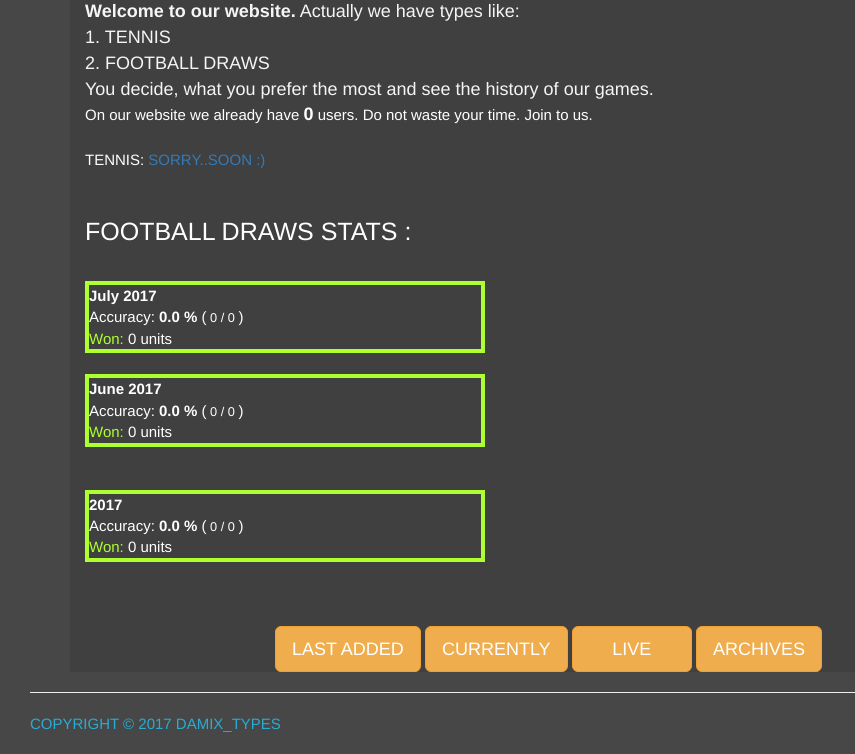
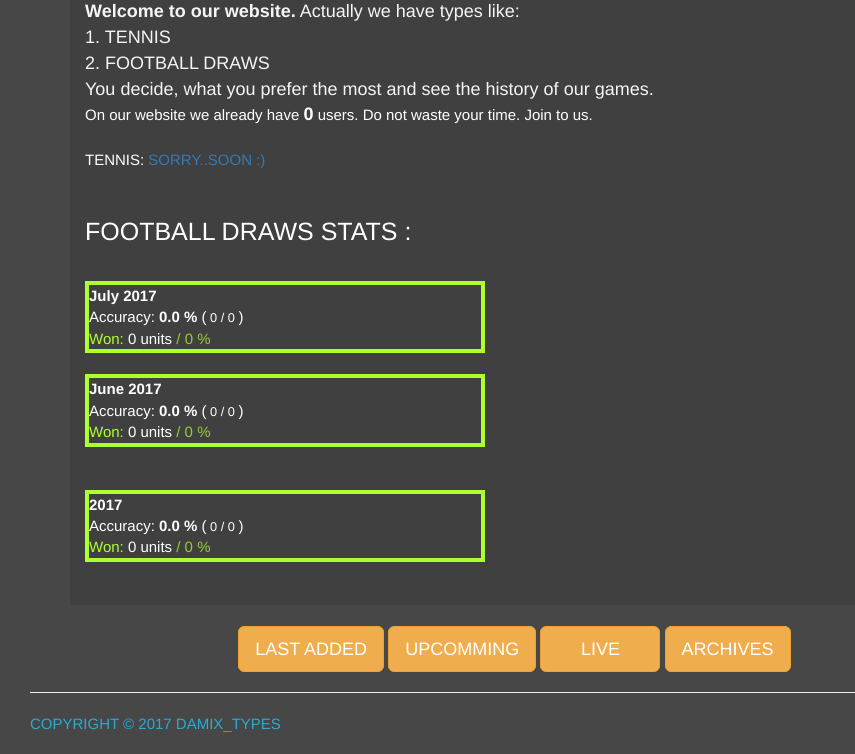
Before and after one commit to dumel93/project-, a Django app: page /index in a window 1280 px wide. Shown: the part 227-981 px from the top of the page, without its empty margins (0-855 px from the left). Run offline with Django 3.2, Linux system fonts and the light colour scheme; a user stored in the database is signed in; tables that the repository leaves empty hold one stand-in row (values such as "Sample post"); some libraries are stand-ins or nearby versions.

Commit message:
finished all v.1

```diff
--- a/type_page/admin.py
+++ b/type_page/admin.py
@@ -10,7 +10,7 @@
 class FootBallTypeAdmin(admin.ModelAdmin):
 
 
-    fields = ['first_team','second_team','date_game','draw','league','course','bet','is_ended']
+    fields = ['first_team','second_team','date_game','draw','league','course','bet','is_ended','retired']
 
 
 
--- a/type_page/models.py
+++ b/type_page/models.py
@@ -21,19 +21,26 @@
     course=models.DecimalField(max_digits=5,decimal_places=2)
     comments=models.CharField(max_length=128, null=True)
     bet=models.IntegerField()
-
+    retired=models.BooleanField(default=False)
 
 
     class Meta :
         ordering=['date_game']
 
 
+
+
     @property
     def total(self):
+
+
         if self.is_ended == True:
-            if self.draw == True:
-                return self.bet*(self.course-1)
-            return (self.bet)*(-1)
+            if self.retired == False:
+                if self.draw == True:
+                    return self.bet*(self.course-1)
+                return (self.bet)*(-1)
+            else:
+                return 0
         return self.bet*(self.course-1)
 
 
--- a/type_page/static/type_page/style.css
+++ b/type_page/static/type_page/style.css
@@ -22,6 +22,8 @@
     clear: both;
 
 }
+
+
 
 div.logo{
 
@@ -155,10 +157,6 @@
 
 
 
-
-
-
-
 .month_lost{
 
     border: solid 4px darkred;
@@ -206,12 +204,21 @@
     width: 400px;
 }
 
+div.bet_day_retired{
+
+    width: 400px;
+    border: solid 4px mediumblue;
+}
+
+
 
 div.bet_day_won{
 
     width: 400px;
     border: solid 4px greenyellow;
 }
+
+
 
 div.summary{
 
--- a/type_page/templates/type_page/base.html
+++ b/type_page/templates/type_page/base.html
@@ -102,7 +102,7 @@
                    <div class="col-md-offset-2" >
 
             <a  href="{% url 'last-added' %}" class ="btn btn-warning btn-lg"> LAST ADDED  </a>
-            <a  href="{% url 'currently' %}"  class ="btn btn-warning btn-lg"> CURRENTLY </a>
+            <a  href="{% url 'currently' %}"  class ="btn btn-warning btn-lg"> UPCOMMING </a>
             <a  href="{% url 'unresolved' %}" class ="btn btn-warning btn-lg", style="width:120px">     LIVE   </a>
             <a   href="{% url 'draw-history' %}" class ="btn btn-warning btn-lg "> ARCHIVES </a>
 
--- a/type_page/templates/type_page/currently.html
+++ b/type_page/templates/type_page/currently.html
@@ -2,7 +2,7 @@
 
 
 {% block currently %}
-    <H2>CURRENTLY TYPES</H2>
+    <H2>UPCOMMING TYPES</H2>
 <span>Current Time :  {{ now }}</span><br>
         <br>
     {% for type in currently_types %}
--- a/type_page/templates/type_page/index.html
+++ b/type_page/templates/type_page/index.html
@@ -1,5 +1,4 @@
 {% extends 'type_page/base.html' %}
-
 
 
 
@@ -25,66 +24,73 @@
 {% block draw %}
 
 
-    {% if sum_t >= 0 %}
+
+
+    {% if total_t >= 0 %}
 
     <br>
     <div class="month_won" ><strong>{{ month }} {{ this_year }}</strong><br>
         Accuracy:<span class="m"> <strong> {{ accuracy|floatformat:"1" }} %</strong> </span>
             (<small> {{ draws_ok_t }} / {{ draws_t }} </small>)<br>
-    <span class="total_won">Won:</span> <span class="sum_t"> {{ sum_t }} units</span>
-    </div> <br>
-
+    <span class="total_won">Won:</span> <span class="sum_t"> {{ total_t }} units</span>
+        <span style="color:yellowgreen"> / {{ yields_t }} %</span></div>
+<br>
     {% endif %}
 
-    {% if  sum_t  < 0 %}
+    {% if  total_t  < 0 %}
 
     <br>
     <div class="month_lost" ><strong>{{ month }} {{ this_year }}</strong><br>
         Accuracy:<span class="m"> <strong> {{ accuracy|floatformat:"1" }} %</strong> </span>
             (<small> {{ draws_ok_t }} / {{ draws_t }} </small>)<br>
-    <span class="total_lost">LOST:</span> <span class="sum_t"> {{ sum_t }} units</span>
+    <span class="total_lost">LOST:</span> <span class="sum_t"> {{ total_t }} units</span>
+        <span style="color:darkred"> / {{ yields_t }} %</span></div>
     </div> <br>
 
     {% endif %}
 
 
-    {% if sum_p  >= 0 %}
+    {% if total_p  >= 0 %}
 
     <div class="prev_month_won" ><strong>{{ prev_month_name }} {{ this_year }}</strong><br>
     Accuracy:<span class="pm"> <strong> {{ accuracy_p|floatformat:"1" }} %</strong></span>
             (<small> {{ draws_ok_p }} / {{ draws_p }} </small>)<br>
-        <span class="total_won">Won:</span> {{ sum_p }} units
-    </div><br><br>
+        <span class="total_won">Won:</span> {{ total_p }} units
+         <span style="color:yellowgreen"> / {{ yields_p }} %</span></div>
+    <br><br>
 
     {% endif %}
 
 
 
-    {% if sum_p  < 0 %}
+    {% if total_p  < 0 %}
     <div class="prev_month_lost" ><strong>{{ prev_month_name }} {{ this_year }}</strong><br>
     Accuracy:<span class="pm"> <strong> {{ accuracy_p|floatformat:"1" }} %</strong></span>
             (<small> {{ draws_ok_p }} / {{ draws_p }} </small>)<br>
-        <span class="total_lost">LOST:</span> {{ sum_p }} units
-    </div><br><br>
+        <span class="total_lost">LOST:</span> {{ total_p }} units
+        <span style="color:darkred"> / {{ yields_p }} %</span></div>
+    <br><br>
     {% endif %}
 
 
-    {% if  sum_y >= 0 %}
+    {% if  total_y >= 0 %}
 
     <div class="year_won" ><strong>{{ this_year }}</strong><br>
     Accuracy:<span class="y"><strong> {{ accuracy_y|floatformat:"1" }} %</strong></span>
         (<small> {{ draws_ok_y }} / {{ draws_y }} </small>)<br>
-    <span class="total_won">Won:</span> {{ sum_y }} units
+    <span class="total_won">Won:</span> {{ total_y }} units
+        <span style="color:yellowgreen"> / {{ yields_y }} %</span></div>
     </div><br>
 
     {% endif %}
 
 
-    {% if  sum_y  < 0 %}
+    {% if  total_y  < 0 %}
     <div class="year_lost" ><strong>{{ this_year }}</strong><br>
     Accuracy:<span class="y"><strong> {{ accuracy_y|floatformat:"1" }} %</strong></span>
         (<small> {{ draws_ok_y }} / {{ draws_y }} </small>)<br>
-    <span class="total_lost">LOST:</span> {{ sum_y }} units
+    <span class="total_lost">LOST:</span> {{ total_y }} units
+        <span style="color:darkred"> / {{ yields_y }} %</span></div>
     </div><br>
     {% endif %}
 
--- a/type_page/templates/type_page/menu.html
+++ /dev/null
@@ -1 +0,0 @@
-{% extends 'type_page/base.html' %}
--- a/type_page/templates/type_page/user_form.html
+++ b/type_page/templates/type_page/user_form.html
@@ -6,7 +6,7 @@
     <form action="" method="POST">{% csrf_token %}
 
         {{ form.as_p }}
-        <input type="submit" class ="btn btn-warning btn-sm" value="Create new " />
+        <input type="submit"  value="Create new " />
     </form>
 </div>
 {% endblock %}
--- a/type_page/views.py
+++ b/type_page/views.py
@@ -18,7 +18,7 @@
     def get(self, request):
         form = UserLoginForm()
         users = User.objects.count() - 1
-
+        now=datetime.now()
         this_year = datetime.now().year
         this_month = datetime.now().month
         today = datetime.now()
@@ -30,17 +30,18 @@
         prev_month = datetime.strptime(str(prev_month_nb), '%m')
         prev_month_name=datetime.strftime(prev_month, '%B')
 
-        draws_ok_t=len(FootballType.objects.filter(date_game__range=[start, end], draw=True).filter(is_ended=True))
+        draws_ok_t=len(FootballType.objects.filter(date_game__range=[start, end]).filter(draw=True).filter(is_ended=True))
         draws_t=len(FootballType.objects.filter(date_game__range=[start, end]).filter(is_ended=True))
         sum_t=0
-        for types in FootballType.objects.filter(date_game__range=[start, end]).filter(is_ended=True).all():
-            sum_t += types.total
+        for types in FootballType.objects.filter(date_game__range=[start, end]).filter(is_ended=True):
+            sum_t += types.bet
 
         draws_ok_y = len(FootballType.objects.filter(date_game__year=this_year, draw=True).filter(is_ended=True))
         draws_y = len(FootballType.objects.filter(date_game__year=this_year).filter(is_ended=True))
+
         sum_y=0
         for types_y in FootballType.objects.filter(date_game__year=this_year).filter(is_ended=True).all():
-            sum_y += types_y.total
+            sum_y += types_y.bet
 
         draws_ok_p = len(FootballType.objects.filter(date_game__range=[date(this_year, this_month-1, 1),
                                                                        date(this_year, this_month-1, 30)], draw=True)
@@ -49,10 +50,10 @@
                                                                        date(this_year, this_month-1, 30)])
                       .filter(is_ended=True))
         sum_p = 0
-        for types in FootballType.objects.filter(date_game__range=[date(this_year, this_month-1, 1),
+        for types_p in FootballType.objects.filter(date_game__range=[date(this_year, this_month-1, 1),
                                                                        date(this_year, this_month-1, 30)])\
-                .filter(is_ended=True).all():
-            sum_p += types.total
+                .filter(is_ended=True):
+            sum_p += types_p.bet
 
         try:
             accuracy= round(100*draws_ok_t/draws_t)
@@ -68,6 +69,35 @@
         except ZeroDivisionError:
             accuracy_p=0
 
+
+        total_t = 0
+        for total_day_t in FootballType.objects.filter(date_game__range=[start, end]).filter(is_ended=True):
+            total_t += total_day_t.total
+        try:
+            yields_t = round((total_t / sum_t) * 100, 2)
+
+        except ZeroDivisionError:
+            yields_t = 0
+
+        total_p = 0
+        for total_day_p in FootballType.objects.filter(date_game__range=[date(this_year, this_month-1, 1),
+                                                                       date(this_year, this_month-1, 30)]).filter(is_ended=True):
+            total_p += total_day_p.total
+        try:
+            yields_p = round((total_p / sum_p) * 100, 2)
+
+        except ZeroDivisionError:
+            yields_p = 0
+
+
+        total_y = 0
+        for total_day_y in FootballType.objects.filter(date_game__year=this_year).filter(is_ended=True):
+            total_y += total_day_y.total
+        try:
+            yields_y = round((total_y / sum_y) * 100, 2)
+
+        except ZeroDivisionError:
+            yields_y = 0
 
         ctx = {'form': form,
                "users": users,
@@ -87,7 +117,14 @@
                "accuracy_y": accuracy_y,
                "accuracy_p": accuracy_p,
                "prev_month": prev_month,
-               "prev_month_name": prev_month_name
+               "prev_month_name": prev_month_name,
+               "yields_t": yields_t,
+               "yields_p": yields_p,
+               "yields_y": yields_y,
+               "total_t": total_t,
+               "total_p": total_p,
+               "total_y": total_y
+
                }
 
         return render(request, 'type_page/index.html', ctx)
@@ -120,7 +157,7 @@
 class UserCreateView(CreateView):
     form_class = UserCreateForm
     template_name = "type_page/user_form.html"
-    success_url = 'typer/'
+    success_url = 'draw_history/$'
 
 
 class UserLogoutView(View):
@@ -222,6 +259,7 @@
         return render(request, 'type_page/currently.html', {"currently_types":currently_types,"now":now})
 
 
+
 class DrawUnresolvedTypesView(View):
 
     def get(self,request):
```
Also changed, not shown: type_page/templates/type_page/football_type_day_list.html (+22 -1 lines), type_page/templates/type_page/football_type_list.html (+25 -1 lines), type_page/migrations/0007_footballtype_retired.py (added).
